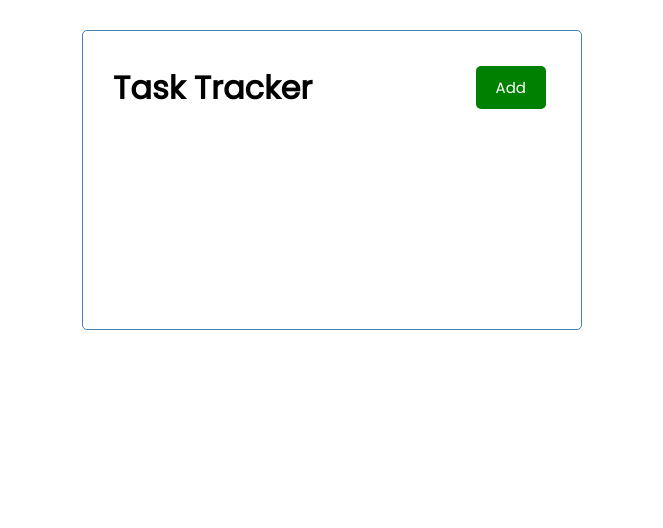
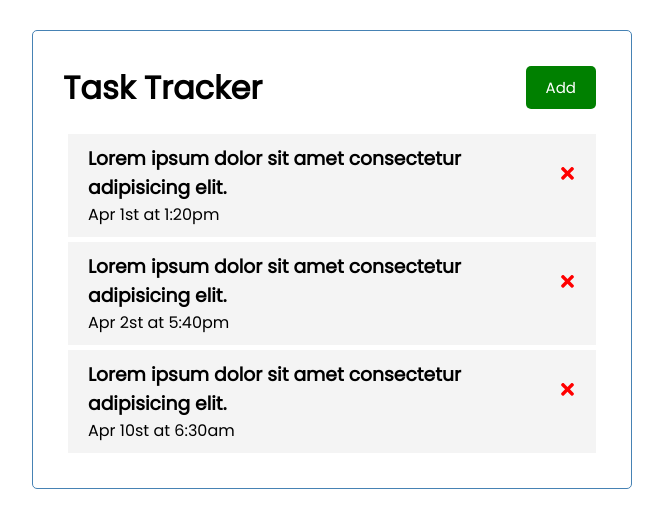
Before and after one commit to niloysikdar/React-Task-Tracker, a React (Create React App) app: page / in a window 1280 px wide. Shown: the top 528 px of the page, without its empty margins (308-971 px from the left). Built offline with nearby package versions, Linux system fonts and the light colour scheme.

Commit message:
Added tasks

```diff
--- a/package.json
+++ b/package.json
@@ -8,6 +8,7 @@
     "@testing-library/user-event": "^12.8.3",
     "react": "^17.0.2",
     "react-dom": "^17.0.2",
+    "react-icons": "^4.2.0",
     "react-scripts": "4.0.3",
     "web-vitals": "^1.1.1"
   },
--- a/src/App.js
+++ b/src/App.js
@@ -1,9 +1,34 @@
+import { useState } from 'react'
 import Header from './components/header'
+import Tasks from './components/tasks'
 
 const App = () => {
+  const [tasks, setTasks] = useState(
+    [
+      {
+        id: 1,
+        text: 'Lorem ipsum dolor sit amet consectetur adipisicing elit.',
+        day: 'Apr 1st at 1:20pm',
+        reminder: true,
+      },
+      {
+        id: 2,
+        text: 'Lorem ipsum dolor sit amet consectetur adipisicing elit.',
+        day: 'Apr 2st at 5:40pm',
+        reminder: false,
+      },
+      {
+        id: 3,
+        text: 'Lorem ipsum dolor sit amet consectetur adipisicing elit.',
+        day: 'Apr 10st at 6:30am',
+        reminder: true,
+      }
+    ]
+  );
   return (
     <div className="container">
       <Header title="Task Tracker" />
+      <Tasks tasks={tasks} />
     </div>
   );
 }
--- /dev/null
+++ b/src/components/task.jsx
@@ -0,0 +1,15 @@
+import { FaTimes } from 'react-icons/fa'
+
+const Task = ({ task }) => {
+    return (
+        <div className='task'>
+            <h3>
+                {task.text}
+                <FaTimes style={{ color: 'red', cursor: 'pointer', marginLeft: '2px' }} />
+            </h3>
+            <p>{task.day}</p>
+        </div>
+    )
+}
+
+export default Task
--- /dev/null
+++ b/src/components/tasks.jsx
@@ -0,0 +1,13 @@
+import Task from './task'
+
+const Tasks = ({ tasks }) => {
+    return (
+        <>
+            {tasks.map((task) => (
+                <Task key={task.id} task={task} />
+            ))}
+        </>
+    )
+}
+
+export default Tasks
--- a/src/index.css
+++ b/src/index.css
@@ -11,7 +11,7 @@
 }
 
 .container {
-  max-width: 500px;
+  max-width: 600px;
   margin: 30px auto;
   overflow: auto;
   min-height: 300px;
@@ -58,7 +58,6 @@
   background: #f4f4f4;
   margin: 5px;
   padding: 10px 20px;
-  cursor: pointer;
 }
 
 .task.reminder {
```
Also changed, not shown: 1 other file (tests, documents, lock files or other folders).
